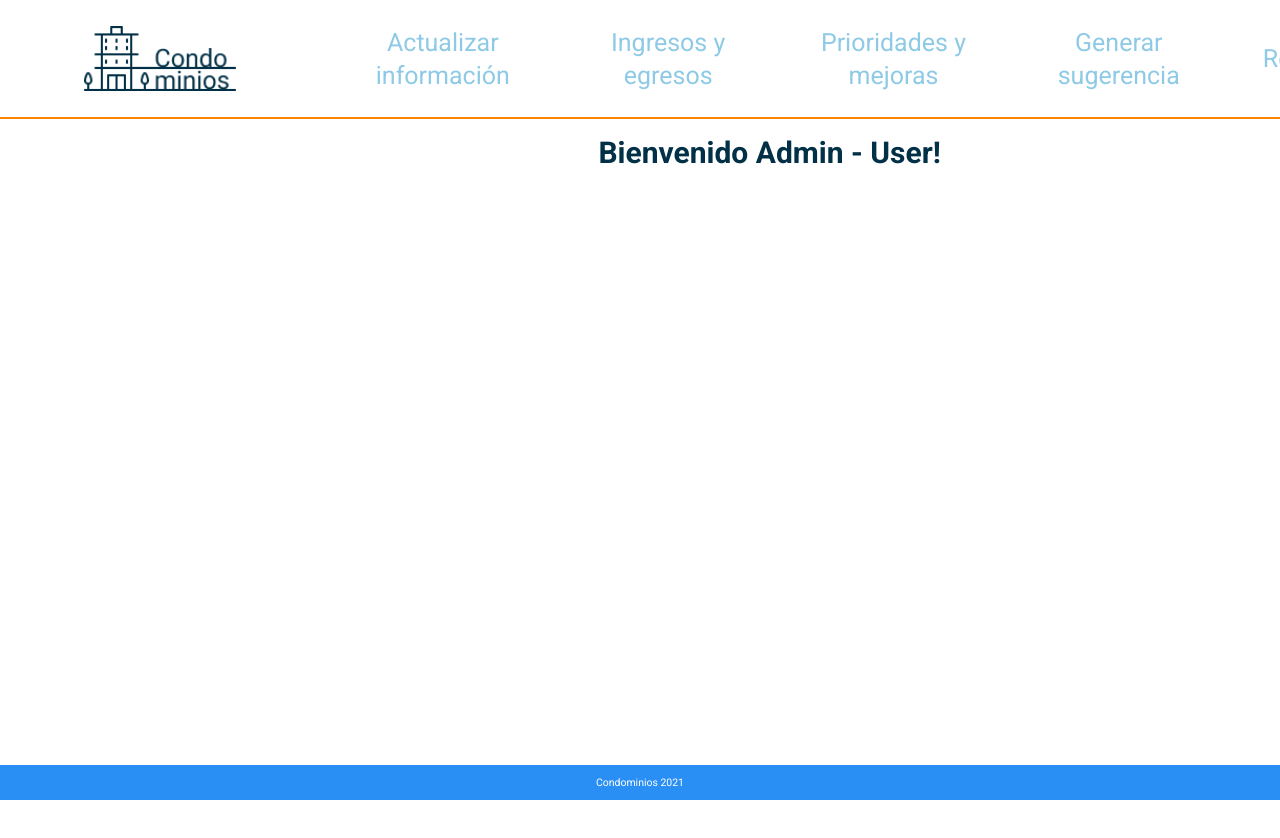
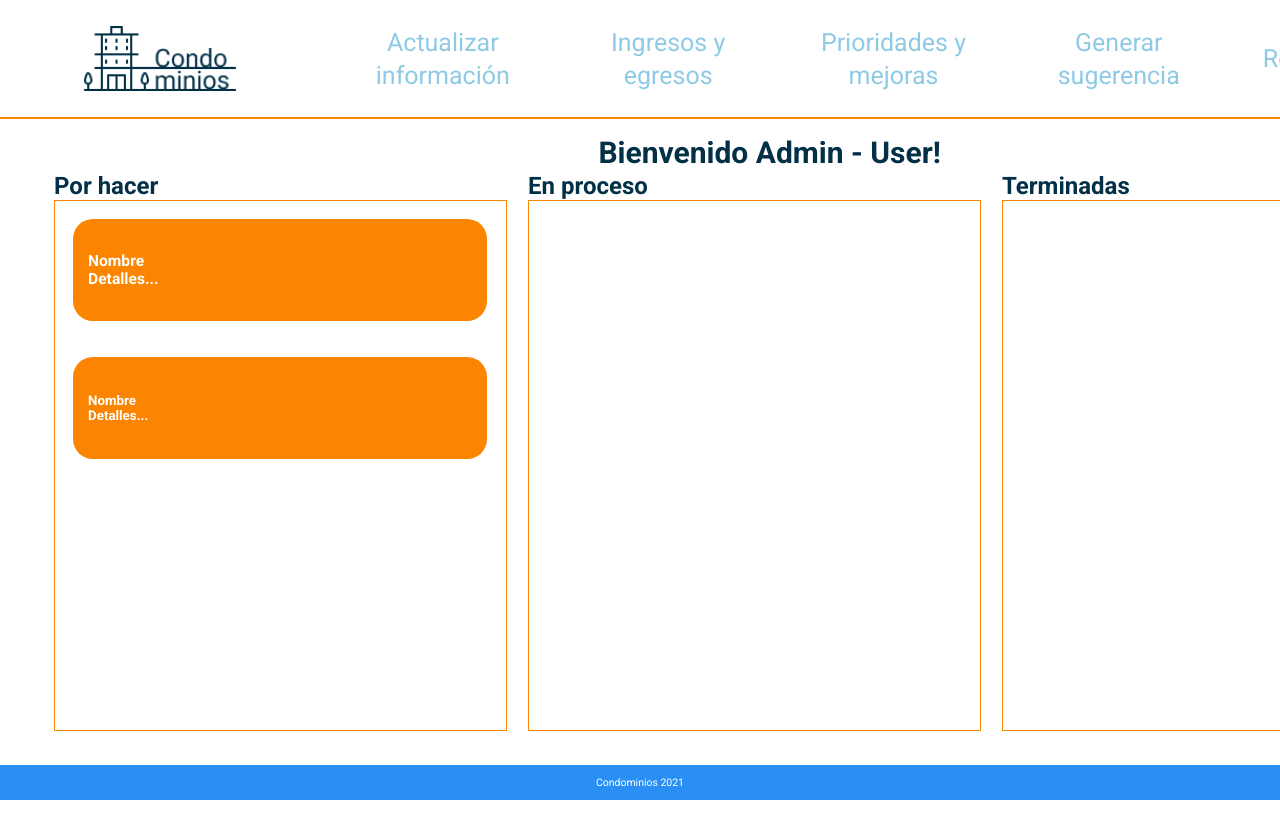
Before and after one commit to CondominiosUP/frontend, a React (Create React App) app: page /prioridadUsuario in a window 1280 px wide. Shown: the top 838 px of the page. Before the commit the page ends 800 px from the top, so only its background shows below. Built offline with nearby package versions, Linux system fonts and the light colour scheme.

Commit message:
add router prioriUser

```diff
--- a/src/components/Header.js
+++ b/src/components/Header.js
@@ -18,7 +18,7 @@ function Header(props) {
             </Link>
           </li>
           <li className="Header__listItem">
-            <Link to="/ingresosegresos">
+            <Link to="/prioridadUsuario">
               Prioridades y mejoras
             </Link>
           </li>
--- a/src/routes/App.js
+++ b/src/routes/App.js
@@ -1,10 +1,11 @@
 import React from 'react'
 import '../scss/App.scss'
-import { BrowserRouter, Switch, Route } from 'react-router-dom'
+import { BrowserRouter, Switch, Route, Link } from 'react-router-dom'
 import UpdateUser from '../components/UpdateUser'
 import Layout from '../components/Layout'
 import RegisterAdmin from '../components/RegisterAdmin'
 import IncomeExpense from '../components/IncomeExpense'
+import PrioriUser from '../components/PrioriUser'
 
 
 function App() {
@@ -16,6 +17,7 @@ function App() {
                     <Route exact path="/registrar" component={RegisterAdmin}/>
                     <Route exact path="/actualizar" component={UpdateUser}/>
                     <Route exact path="/ingresosegresos" component={IncomeExpense}/>
+                    <Route exact path="/prioridadUsuario" component={PrioriUser}/>
                 </Switch>
                 </Layout>
             </BrowserRouter>
--- a/src/scss/components/_prioriUser.scss
+++ b/src/scss/components/_prioriUser.scss
@@ -1,36 +1,37 @@
 .Tanks{
-    height: 777px;
+    width: 144rem;
+    height: 77.7rem;
     display: flex;
     justify-content: center;
-    gap: 93px;
+    gap: 9.3rem;
     &_content{
-        border: 1px solid $Colour-orange;
-        width: 247px;
-        height: 531px;
-        top: 221px;
-        left: 257px;
+        border: 0.1rem solid $Colour-orange;
+        width: 24.7rem;
+        height: 53.1rem;
+        top: 22.1rem;
+        left: 25.7rem;
     }
     &_title{
         font-family: $Font-family;
         color: $Colour-dark-blue;
-        font-size: 24px;
+        font-size: 2.4rem;
     }
     &_button{
       background: $Colour-orange;
-      margin: 10px;
-      width: 207px;
-      height: 122px;
-      top: 241px;
+      margin: 1rem;
+      width: 20.7rem;
+      height: 12.2rem;
+      top: 24.1rem;
       left: 277px;
       border:none;
-      border-radius: 20px;
+      border-radius: 2rem;
       }
     &_create{
-        margin-top: 25px;
+        margin-top: 2.5rem;
         background: $Colour-orange;
-        width: 246px;
-        height: 51px;
-        top: 77px;
-        border-radius: 50px;
+        width: 24.6rem;
+        height: 5.1rem;
+        top: 7.7rem;
+        border-radius: 5rem;
     }
 }
```
